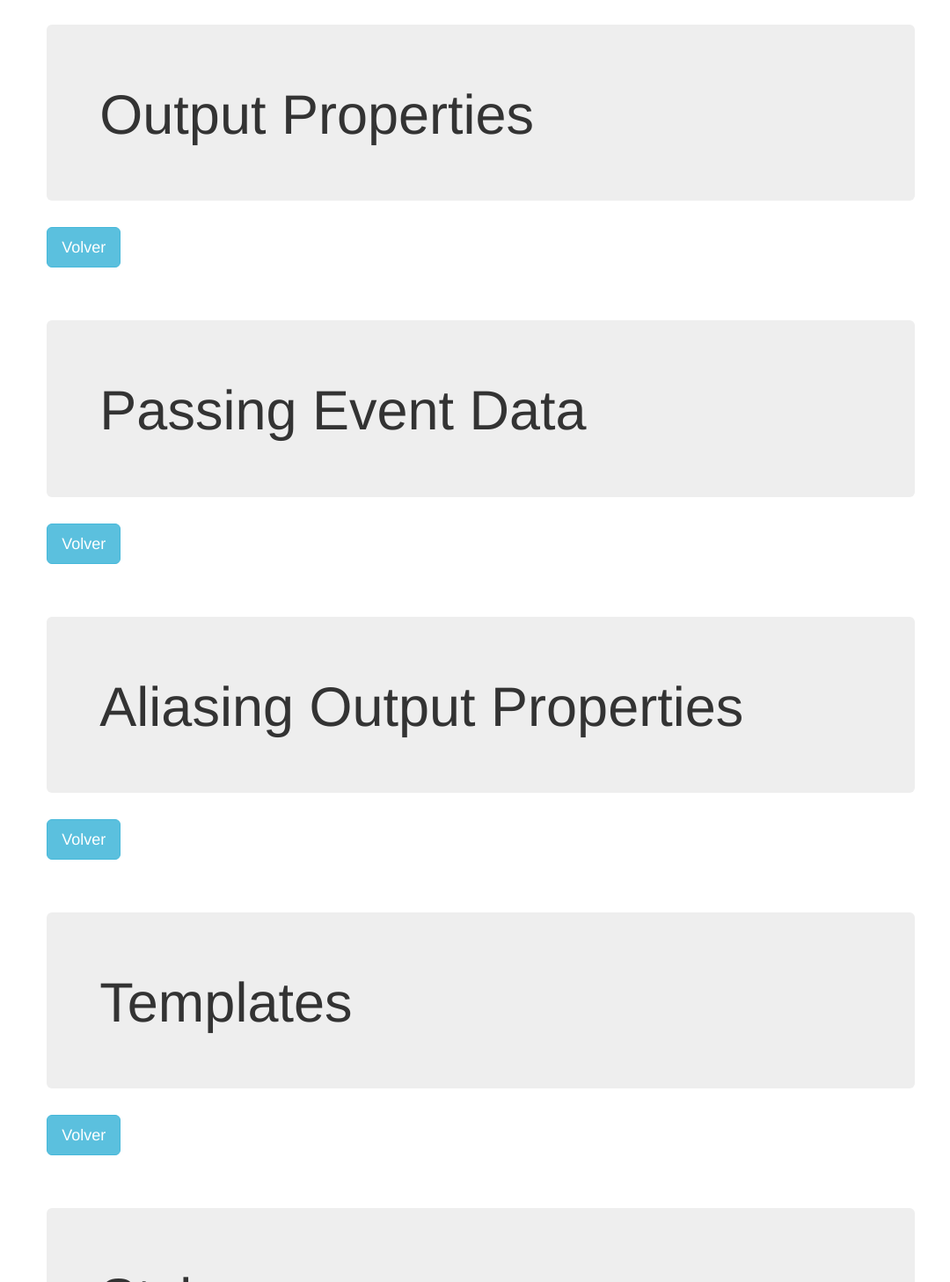
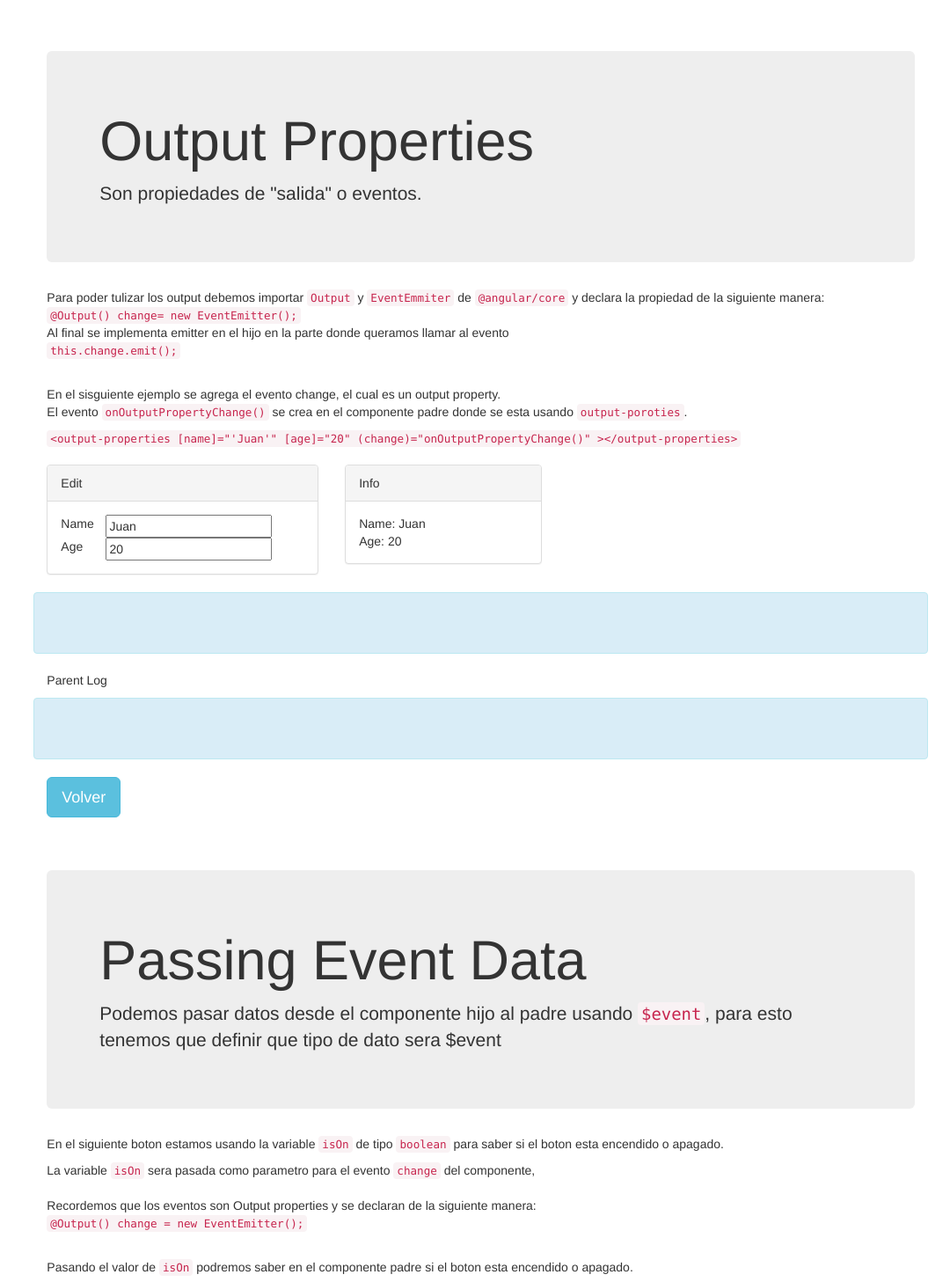
Before and after one commit to cristinakity/EstudiandoAngular, an Angular app: page /building-reusable-components in a window 1280 px wide. Shown: the part 2985-4442 px from the top of the page at 88% size, without its empty margins (200-1280 px from the left). Built offline with nearby package versions, Linux system fonts and the light colour scheme.

Commit message:
Passing Event Data in Output Properties

```diff
--- a/src/app/building-reusable-components/building-reusable-components.component.html
+++ b/src/app/building-reusable-components/building-reusable-components.component.html
@@ -40,7 +40,8 @@
         <div class="row">
             <div class="col-sm-1"></div>
             <div class="col-sm-2">
-                <a class="btn btn-lg btn-info" [routerLink]="['./']" fragment="aliasing-output-properties">Aliasing <br>Output Properties</a>
+                <a class="btn btn-lg btn-info" [routerLink]="['./']" fragment="aliasing-output-properties">Aliasing
+                    <br>Output Properties</a>
             </div>
             <div class="col-sm-2">
                 <a class="btn btn-lg btn-info" [routerLink]="['./']" fragment="templates"><br>Templates</a>
@@ -49,7 +50,8 @@
                 <a class="btn btn-lg btn-info" [routerLink]="['./']" fragment="styles"><br>Styles</a>
             </div>
             <div class="col-sm-2">
-                <a class="btn btn-lg btn-info" [routerLink]="['./']" fragment="vie-encapsulation">View<br>Encapsulation</a>
+                <a class="btn btn-lg btn-info" [routerLink]="['./']"
+                    fragment="vie-encapsulation">View<br>Encapsulation</a>
             </div>
             <div class="col-sm-2">
                 <a class="btn btn-lg btn-info" [routerLink]="['./']" fragment="app-ng-content"><br>ngContent</a>
@@ -85,11 +87,22 @@
 <a class="btn btn-lg btn-info" [routerLink]="['./']" fragment="top">Volver</a>
 <br>
 <div id="output-properties"></div>
-<output-properties></output-properties>
+<output-properties [name]="'Juan'" [age]="20" (change)="onOutputPropertyChange()"></output-properties>
+<p>Parent Log</p>
+<div class="row">
+    <div class="alert alert-info" [innerHtml]="log" [style.height]="'70px'" [style.overflow]="'scroll'">
+    </div>
+</div>
 <a class="btn btn-lg btn-info" [routerLink]="['./']" fragment="top">Volver</a>
 <br>
 <div id="passing-event-data"></div>
-<passing-event-data></passing-event-data>
+<passing-event-data [isOn]="eventDataActualValue" (change)="onEventDataChange($event)"></passing-event-data>
+<h3>Parent data</h3>
+<p>
+    <br><strong>eventDataActualValue:</strong> {{eventDataActualValue}}
+    <br><strong>Button value:</strong> {{ eventDataActualValue ? "ON" : "OFF"  }}
+</p>
+<br>
 <a class="btn btn-lg btn-info" [routerLink]="['./']" fragment="top">Volver</a>
 <br>
 <div id="aliasing-output-properties"></div>
--- a/src/app/building-reusable-components/building-reusable-components.component.ts
+++ b/src/app/building-reusable-components/building-reusable-components.component.ts
@@ -6,10 +6,23 @@ import { Component, OnInit } from '@angular/core';
   styleUrls: ['./building-reusable-components.component.css']
 })
 export class BuildingReusableComponentsComponent implements OnInit {
-
+  log: string = '';
+  eventDataActualValue = true;
+  emmitCounter: number = 0;
   constructor() { }
 
   ngOnInit(): void {
   }
 
+  onOutputPropertyChange(){
+    this.emmitCounter++;
+    let message =this.emmitCounter + "-Output Property Change Raised.";
+    this.log = message + '<br>' + this.log
+    console.log(message);
+  }
+
+  onEventDataChange($event){
+    this.eventDataActualValue = $event;
+  }
+
 }
--- a/src/app/building-reusable-components/input-properties/input-properties.component.html
+++ b/src/app/building-reusable-components/input-properties/input-properties.component.html
@@ -5,6 +5,9 @@
   <h1>Input Properties</h1>
   <p>Son los datos de entrada o de State que tendra nuestro componente.</p>
 </div>
+<p>
+  Para poder tulizar los input debemos importar <code>@Input</code> Decorator de <code>@angular/core</code>
+</p>
 <p>
   En el sisguiente ejemplo las propiedades Name y Age se pasan al componente de la siguiente manera:
 </p>
--- a/src/app/building-reusable-components/output-properties/output-properties.component.html
+++ b/src/app/building-reusable-components/output-properties/output-properties.component.html
@@ -3,5 +3,58 @@
 <br />
 <div class="jumbotron">
   <h1>Output Properties</h1>
-  <p></p>
+  <p>Son propiedades de "salida" o eventos.</p>
 </div>
+<p>
+  Para poder tulizar los output debemos importar <code>Output</code> y <code>EventEmmiter</code> de <code>@angular/core</code>
+  y declara la propiedad de la siguiente manera: <br>
+  <code>@Output() change= new EventEmitter();</code>
+  <br>Al final se implementa emitter en el hijo en la parte donde queramos llamar al evento
+  <br> <code>this.change.emit();</code>
+</p>
+<br>
+<p>
+  En el sisguiente ejemplo se agrega el evento change, el cual es un output property.
+  <br>El evento <code>onOutputPropertyChange()</code> se crea en el componente padre donde se esta usando
+  <code>output-poroties</code>.
+</p>
+<code>
+  &lt;output-properties [name]="'Juan'" [age]="20" (change)="onOutputPropertyChange()" &gt;&lt;/output-properties&gt;
+  </code>
+<br>
+<br>
+<div class="row">
+  <div class="col-sm-4">
+    <div class="panel panel-default">
+      <div class="panel-heading">Edit</div>
+      <div class="panel-body">
+        <div class="row">
+          <div class="col-sm-2">Name</div>
+          <div class="col-sm-9">
+            <input #nameData type="text" [value]="name" (keyup)="onNameChange(nameData.value)" />
+          </div>
+        </div>
+        <div class="row">
+          <div class="col-sm-2">Age</div>
+          <div class="col-sm-9">
+            <input #ageData type="number" [value]="age" (keyup)="onAgeChange(ageData.value)" />
+          </div>
+        </div>
+      </div>
+    </div>
+  </div>
+  <div class="col-sm-3">
+    <div class="panel panel-default">
+      <div class="panel-heading">Info</div>
+      <div class="panel-body">
+        Name: {{name}}
+        <br>
+        Age: {{age}}
+      </div>
+    </div>
+  </div>
+</div>
+<div class="row">
+  <div class="alert alert-info" [innerHtml]="log" [style.height]="'70px'" [style.overflow]="'scroll'">
+  </div>
+</div>
--- a/src/app/building-reusable-components/output-properties/output-properties.component.ts
+++ b/src/app/building-reusable-components/output-properties/output-properties.component.ts
@@ -1,4 +1,4 @@
-import { Component, OnInit } from '@angular/core';
+import { Component, OnInit, Input, Output, EventEmitter } from '@angular/core';
 
 @Component({
   selector: 'output-properties',
@@ -6,10 +6,29 @@ import { Component, OnInit } from '@angular/core';
   styleUrls: ['./output-properties.component.css']
 })
 export class OutputPropertiesComponent implements OnInit {
+  @Input() name: string;
+  @Input() age: number;
+  @Output() change= new EventEmitter();
+  log: string = '';
 
   constructor() { }
 
   ngOnInit(): void {
   }
 
+  onNameChange (name) {
+    this.name = name
+    let message = 'Name changed: ' + this.name
+    this.log = message + '<br>' + this.log
+    console.log(message)
+    this.change.emit();
+  }
+
+  onAgeChange (age) {
+    this.age = age
+    let message = 'Age changed: ' + this.age
+    this.log = message + '<br>' + this.log
+    console.log(message)
+    this.change.emit();
+  }
 }
--- a/src/app/building-reusable-components/passing-event-data/passing-event-data.component.html
+++ b/src/app/building-reusable-components/passing-event-data/passing-event-data.component.html
@@ -3,5 +3,54 @@
 <br />
 <div class="jumbotron">
   <h1>Passing Event Data</h1>
-  <p></p>
+  <p>Podemos pasar datos desde el componente hijo al padre usando <code>$event</code>, para esto tenemos que definir que
+    tipo de dato sera $event</p>
 </div>
+<p>En el siguiente boton estamos usando la variable <code>isOn</code> de tipo <code>boolean</code> para saber si el
+  boton esta encendido o apagado. </p>
+<p>La variable <code>isOn</code> sera pasada como parametro para el evento <code>change</code> del componente,
+  <br><br>Recordemos que los eventos son Output properties y se declaran de la siguiente manera:
+  <br>
+  <code>
+    @Output() change = new EventEmitter();
+  </code>
+</p>
+<br>
+<p>Pasando el valor de <code>isOn</code> podremos saber en el componente padre si el boton esta encendido o apagado.</p>
+<p>Al hacer click en el boton llamamos tambien al Emit del evento Change y le pasamos la variable isOn
+<br><code>this.change.emit(this.isOn);</code>
+</p>
+<p>
+  En el componente padre estamos declarando al componente hijo con las siguiente propiedades:
+  <br>
+  <code>
+  &lt;passing-event-data [isOn]="eventDataActualValue" (change)="onEventDataChange($event)"&gt;&lt;/passing-event-data&gt;
+</code>
+</p>
+<p>
+  En el componente padre declaramos el evento <code>onEventDataChange</code>:
+  <br>
+  <code>
+    onEventDataChange($event)&#123;
+    <br>&nbsp;&nbsp;&nbsp;&nbsp;this.eventDataActualValue = $event;
+    <br> &#125;
+  </code>
+  <br>Este evento es el que se llama con la instruccion <code>.emit</code> del output property <code>change</code> que declaramos.
+  Este evento se crea en el padre y recibe como parametros <code>$event</code>, que en este caso es el valor de la variable <code>isOn</code>.
+</p>
+<p>
+  Se pueden pasar otros tipos de datos mas complejos, como interfaces, y no solo un valor.
+  <br><strong>Ejemplo:</strong>
+  <br><code>this.change.emit(&#123;nombre:"Jhon", edad:26, phone:"234-43567"&#125;);</code>
+  <br>Asi el valor de <code>$event</code> en este caso sera de un objeto con los siguientes campos
+  <br>&nbsp;&nbsp;&nbsp;&nbsp;<strong>nombre:</strong> string
+  <br>&nbsp;&nbsp;&nbsp;&nbsp;<strong>edad:</strong> number
+  <br>&nbsp;&nbsp;&nbsp;&nbsp;<strong>phone:</strong> string
+</p>
+<p>
+  <strong>isOn:</strong> {{isOn}}
+</p>
+<button class="btn" [class.btn-danger]="!isOn" [class.btn-success]="isOn" [textContent]="isOn ? 'ON' : 'OFF'"
+  (click)="onClick()"></button>
+<br>
+<br>
--- a/src/app/building-reusable-components/passing-event-data/passing-event-data.component.ts
+++ b/src/app/building-reusable-components/passing-event-data/passing-event-data.component.ts
@@ -1,4 +1,4 @@
-import { Component, OnInit } from '@angular/core';
+import { Component, OnInit, EventEmitter, Output, Input } from '@angular/core';
 
 @Component({
   selector: 'passing-event-data',
@@ -6,10 +6,16 @@ import { Component, OnInit } from '@angular/core';
   styleUrls: ['./passing-event-data.component.css']
 })
 export class PassingEventDataComponent implements OnInit {
-
+  @Output() change = new EventEmitter();
+  @Input() isOn:boolean;
   constructor() { }
 
   ngOnInit(): void {
   }
 
+  onClick(){
+    this.isOn = !this.isOn;
+    this.change.emit(this.isOn);
+  }
+
 }
```
